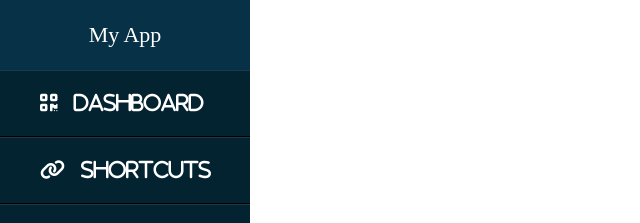
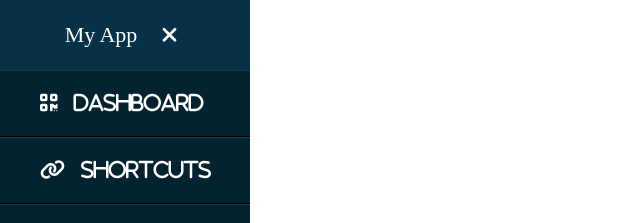
Before and after one commit to Jtoledoiq/one-page-app, a website: page index.html in a window 1280 px wide. Shown: the top 223 px of the page, 0-640 px from the left. Drawn offline with Linux system fonts and the light colour scheme.

Commit message:
polish menu

```diff
--- a/index.html
+++ b/index.html
@@ -9,7 +9,7 @@
 </head>
 <body>
     <div class="sidebar">
-        <header class="menu-header">My App</header>
+        <header class="menu-header">My App<i class="fas fa-times"></i></header>
         <ul class=list>
             <li class="list--item item-1"><a href=""><i class="fas fa-qrcode"><span class=label>Dashboard</span> </i></a></li>
             <li class="list--item item-2"><a href=""><i class="fas fa-link"><span class=label>Shortcuts</span> </i></a></li>
--- a/src/style/style.css
+++ b/src/style/style.css
@@ -23,6 +23,27 @@ body {
  line-height: 70px;
  background: #063146;
  user-select: none;
+ display: flex;
+ align-items: center;
+ justify-content: center;
+}
+
+.menu-header i {
+    width: 2rem;
+    height: 2rem;
+    display: flex;
+    align-items: center;
+    justify-content: center;
+    transition: all 1s;
+    margin-left: 1rem;
+}
+.menu-header i:before {
+    padding:7px;
+}
+.menu-header i:hover:before {
+    transition: all 1s;
+
+    font-size: 2rem;
 }
 .list {
     padding: 0;
```
